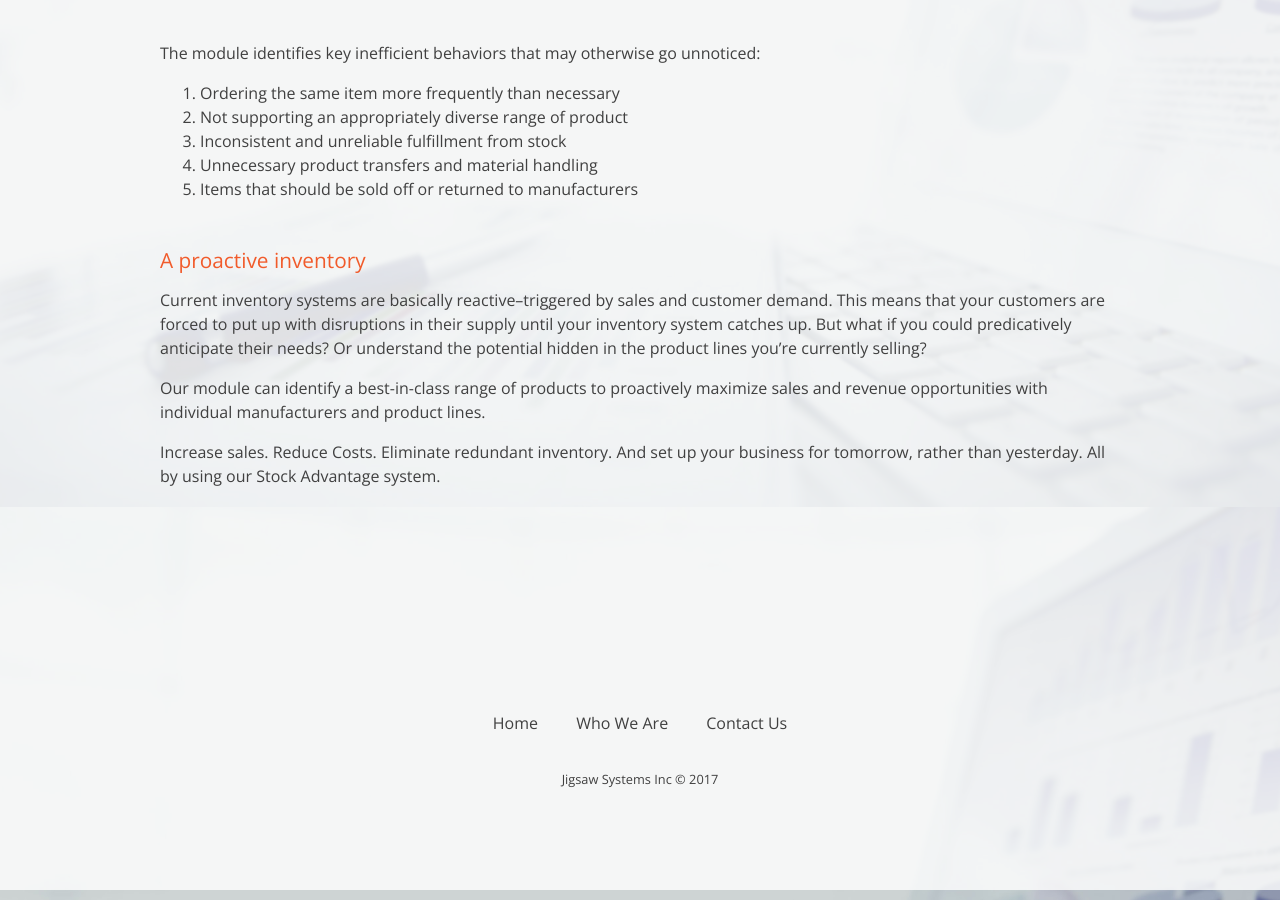
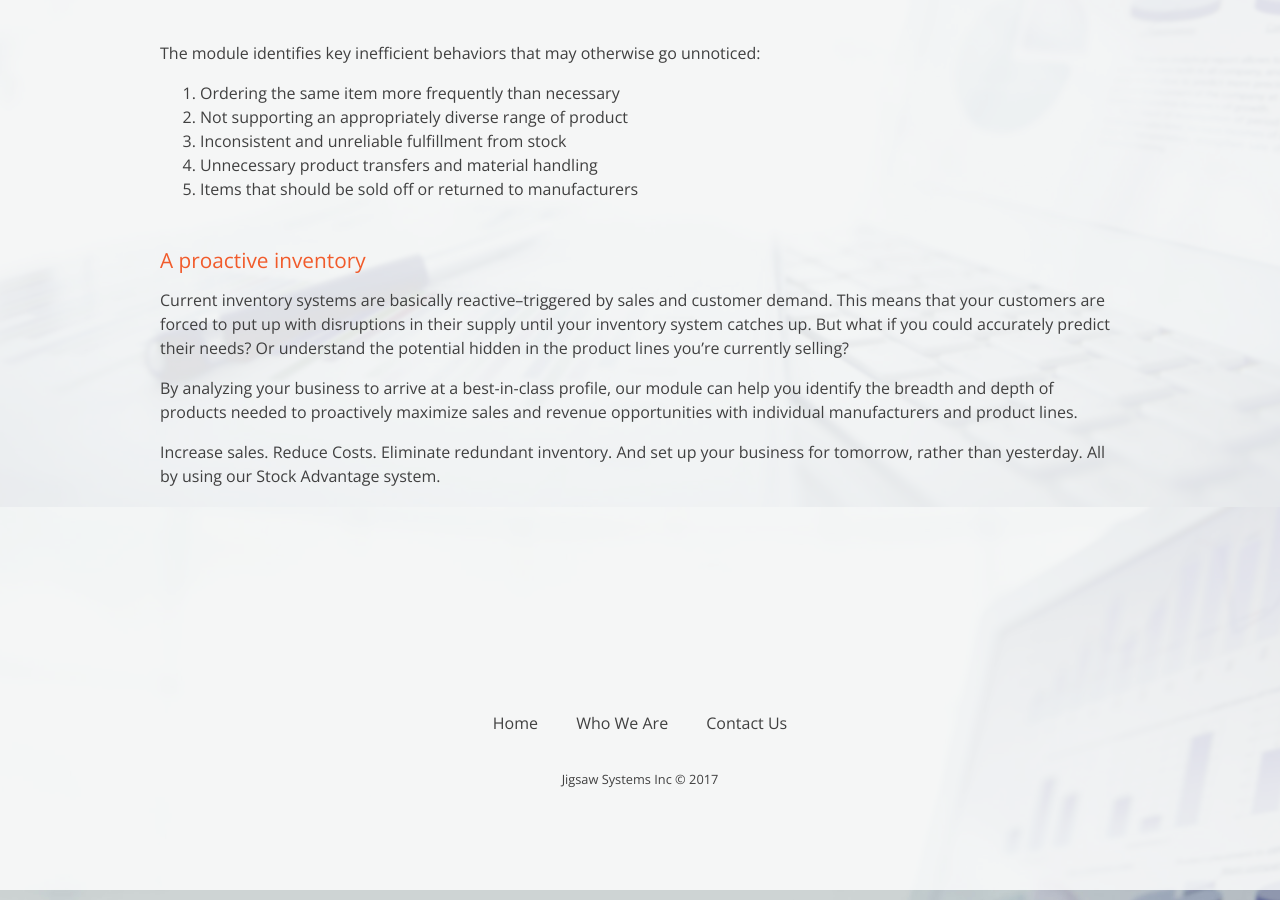
Before and after one commit to Codefully/jigsaw-redo, a Jekyll site: the page built from pages/distributors-inventory.md, in a window 1280 px wide and 900 px high, scrolled down 1293 px. Built offline with Jekyll 4.4.1, drawn with Linux system fonts in a browser that asks for light colours; nearby versions of some CDN libraries; some web fonts are replaced.

Commit message:
Updated Distributors Inventory

```diff
--- a/pages/distributors-inventory.md
+++ b/pages/distributors-inventory.md
@@ -22,8 +22,8 @@ The module identifies key inefficient behaviors that may otherwise go unnoticed:
 
 <h2 class="color-orange mt-5 mb-3">A proactive inventory</h2>
 
-Current inventory systems are basically reactive--triggered by sales and customer demand. This means that your customers are forced to put up with disruptions in their supply until your inventory system catches up. But what if you could predicatively anticipate their needs? Or understand the potential hidden in the product lines you're currently selling?
+Current inventory systems are basically reactive--triggered by sales and customer demand. This means that your customers are forced to put up with disruptions in their supply until your inventory system catches up. But what if you could accurately predict their needs? Or understand the potential hidden in the product lines you're currently selling?
 
-Our module can identify a best-in-class range of products to proactively maximize sales and revenue opportunities with individual manufacturers and product lines.
+By analyzing your business to arrive at a best-in-class profile, our module can help you identify the breadth and depth of products needed to proactively maximize sales and revenue opportunities with individual manufacturers and product lines.
 
 Increase sales. Reduce Costs. Eliminate redundant inventory. And set up your business for tomorrow, rather than yesterday. All by using our Stock Advantage system.
```
